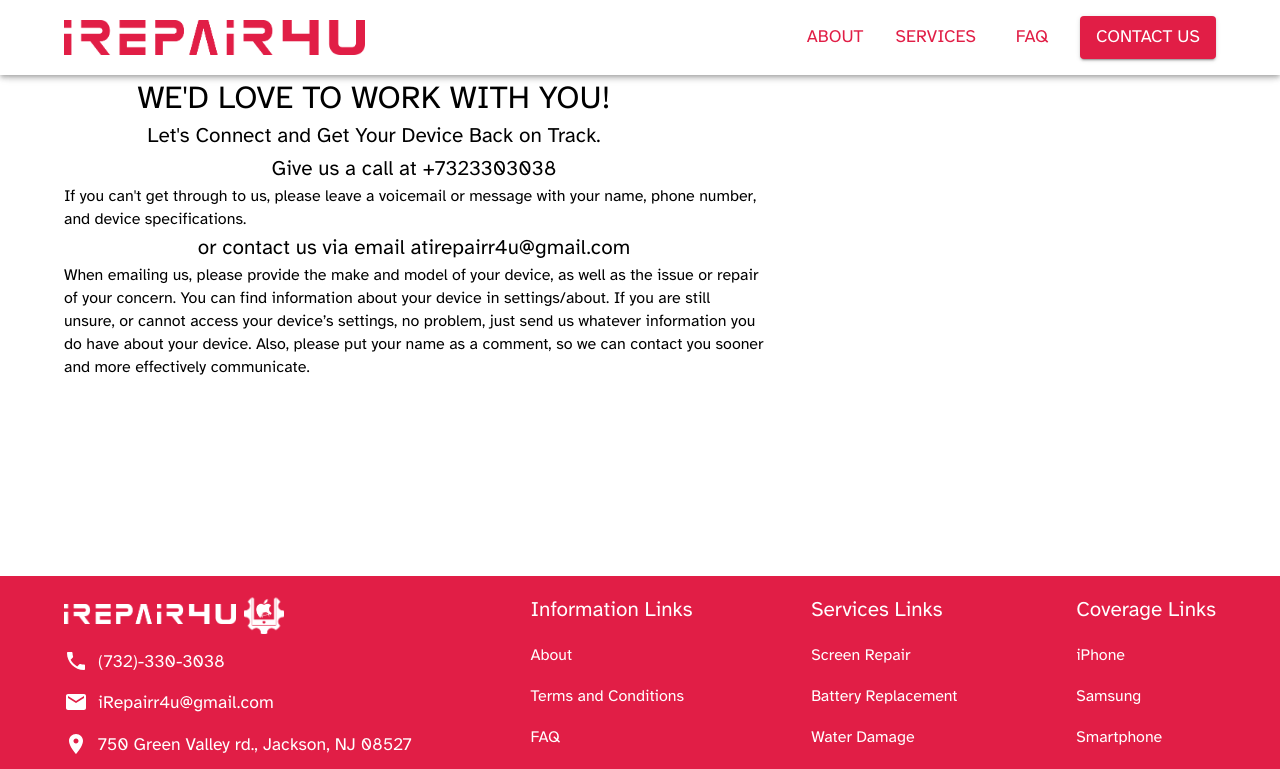
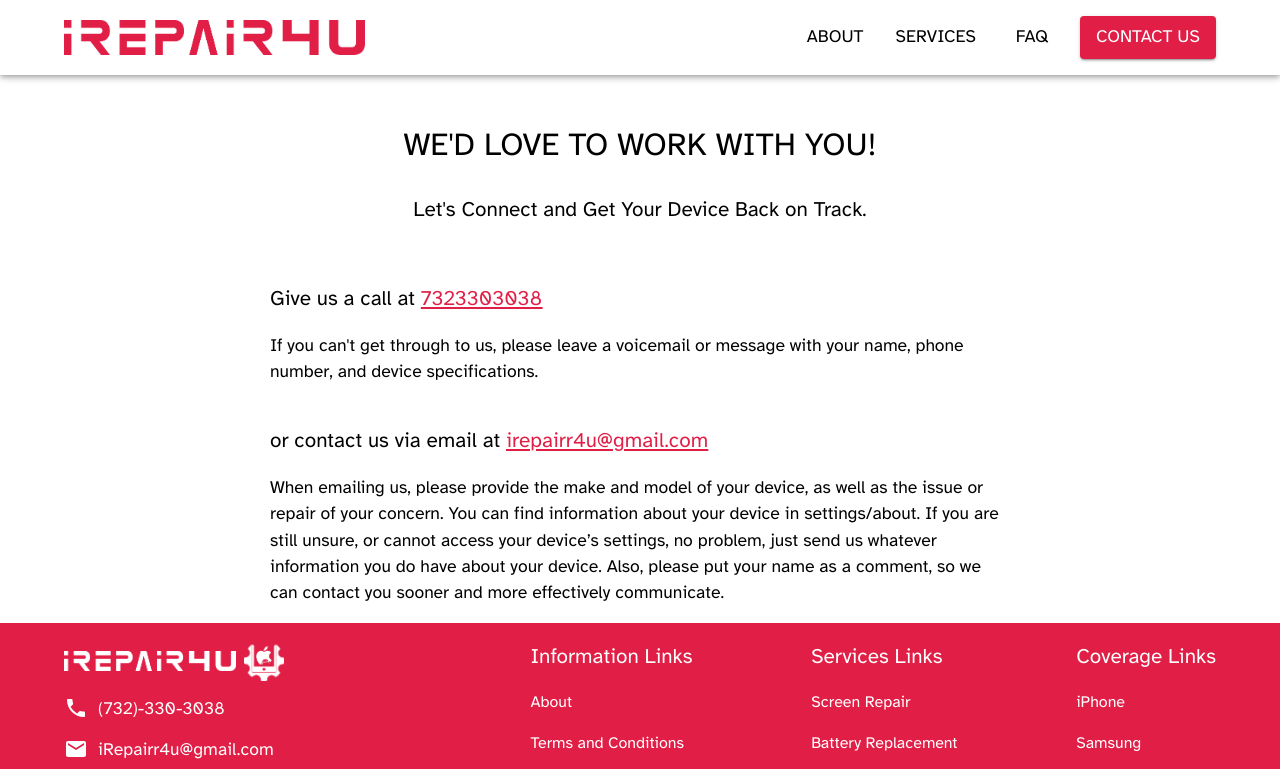
Before and after one commit to JosefGisis/irepair4u-next, a Next.js app: page /contact-us in a window 1280 px wide. Shown: the top 769 px of the page. Built offline with nearby package versions, Linux system fonts and the light colour scheme.

Commit message:
finished styling contact page

```diff
--- a/app/(pages)/contact-us/page.tsx
+++ b/app/(pages)/contact-us/page.tsx
@@ -1,56 +1,80 @@
 import * as React from "react"
 import { Container, Typography, Box } from "@mui/material"
-import JotformComp from "../../components/JotformComp"
+import JotformComp from "../../components/JotFormComp"
 import type { Metadata } from "next"
+import { widths } from "../../../styles/widths"
+import { colorTheme } from "../../../styles/colorTheme"
 
 export const metadata: Metadata = { title: "iRepair4u - Contact Us" }
 
 export default function ContactUsPage() {
+	const { redAccent } = colorTheme
+	const { tenColumn } = widths
 	return (
-		<Box
-			component="section"
+		<section
 			id="about-page"
-			sx={{
+			style={{
 				display: "flex",
 				flexDirection: "column",
 				alignItems: "center",
+				maxWidth: tenColumn,
+				marginInline: "auto",
+				paddingInline: "20px",
 			}}>
-			<Container maxWidth="lg">
 			{/* detailed about us information */}
-				<Box maxWidth="38.75rem">
-					<Typography textAlign="center" variant="h4">
+
+			<Typography
+				textAlign="center"
+				variant="h3"
+				marginTop="3rem"
+				marginBottom="1.8rem">
 				WE'D LOVE TO WORK WITH YOU!
 			</Typography>
-					<Typography textAlign="center" variant="h6">
+			<Typography textAlign="center" variant="h6" marginBottom="2rem">
 				Let's Connect and Get Your Device Back on Track.
 			</Typography>
-				</Box>
 
-				<Box
-					maxWidth="43.75rem"
-					sx={{
+			<div
+				style={{
 					display: "flex",
 					flexDirection: "column",
 					alignItems: "center",
 				}}>
 				{contactUsPageContent.map((section, index) => (
-						<Box key={index} maxWidth="43.75rem">
-							<Typography textAlign="center" variant="h6">
-								{section.title}
+					<div key={index} style={{ width: "100%" }}>
+						<Typography
+							variant="h6"
+							marginBottom="1rem"
+							marginTop="1.5rem">
+							{section.title}{" "}
+							<span
+								style={{
+									color: redAccent,
+									textDecoration: "underline",
+								}}>
 								<a
 									href={`${section.linkType === "email" ? "mailto:" : section.linkType === "tel" ? "tel:+" : ""}${section.link}`}>
 									{section.link}
 								</a>
+							</span>
 						</Typography>
-							<Typography variant="body2">
+						<Typography variant="body1" marginBottom="1rem">
 							{section.paragraph}
 						</Typography>
-						</Box>
+					</div>
 				))}
-				</Box>
+			</div>
+			{/* not working for now */}
+			{/* <div
+				style={{
+					minHeight: "1042px",
+					width: "100%",
+					marginBottom: "3rem",
+					marginTop: "3rem",
+				}}>
 				<JotformComp />
-			</Container>
-		</Box>
+			</div> */}
+		</section>
 	)
 }
 
@@ -62,9 +86,9 @@ export type ContactUsPageContentType = {
 }[]
 const contactUsPageContent: ContactUsPageContentType = [
 	{
-		title: "Give us a call at ",
+		title: "Give us a call at",
 		linkType: "tel",
-		link: "+7323303038",
+		link: "7323303038",
 		paragraph:
 			"If you can't get through to us, please leave a voicemail or message with your name, phone number, and device specifications.",
 	},
--- a/app/components/Appbar.tsx
+++ b/app/components/Appbar.tsx
@@ -65,7 +65,13 @@ function ResponsiveAppBar() {
 							aria-haspopup="true"
 							onClick={handleOpenNavMenu}
 							color="inherit">
-							<MenuIcon style={{ width: 35, height: 35, color: redAccent }} />
+							<MenuIcon
+								style={{
+									width: 35,
+									height: 35,
+									color: redAccent,
+								}}
+							/>
 						</IconButton>
 						<Menu
 							id="menu-appbar"
@@ -110,11 +116,14 @@ function ResponsiveAppBar() {
 									sx={{
 										ml: 2,
 										my: 2,
-										background: page.name === "Contact Us" ? redAccent : "inherit",
+										background:
+											page.name === "Contact Us"
+												? redAccent
+												: "inherit",
 										color:
 											page.name === "Contact Us"
 												? redAccentContrast
-												: "inherit",
+												: "rgb(0, 0, 0)",
 										display: "block",
 									}}>
 									{page.name}
--- a/app/components/JotformComp.tsx
+++ b/app/components/JotformComp.tsx
@@ -1,13 +1,11 @@
-'use client'
+"use client"
 
-import { Box } from '@mui/material'
-
-export default function JotformComp() {
-  return (
-		<Box width="43.75rem">
-			<script
+export default function JotFormComp() {
+	const jotFormCode = `
+		<script
 				type="text/javascript"
-				src="https://form.jotform.com/jsform/233326023647048"></script>
-		</Box>
-  )
+				src="https://form.jotform.com/jsform/233326023647048">
+		</script>
+		`
+	return <div dangerouslySetInnerHTML={{ __html: jotFormCode }} />
 }
--- /dev/null
+++ b/app/declarations/jotForm.d.ts
@@ -0,0 +1,4 @@
+declare module "jotform-react" {
+	import { JotFormReact } from "jotform-react"
+	export default JotFormReact
+}
--- a/package.json
+++ b/package.json
@@ -6,6 +6,8 @@
 	"scripts": {
 		"dev": "tinacms dev -c \"next dev\"",
 		"next": "next dev",
+		"next-build": "next build",
+		"next-start": "next start -p $PORT",
 		"test": "echo \"Error: no test specified\" && exit 1",
 		"build": "tinacms build && next build"
 	},
@@ -20,6 +22,7 @@
 		"@mui/material": "^5.15.18",
 		"@mui/material-nextjs": "^5.15.11",
 		"@tinacms/cli": "^1.5.45",
+		"jotform-react": "^1.1.1",
 		"next": "^14.2.3",
 		"react": "^18.3.1",
 		"react-dom": "^18.3.1",
```
Also changed, not shown: 1 other file (tests, documents, lock files or other folders). Lines whose indentation alone changed are shown as unchanged.
